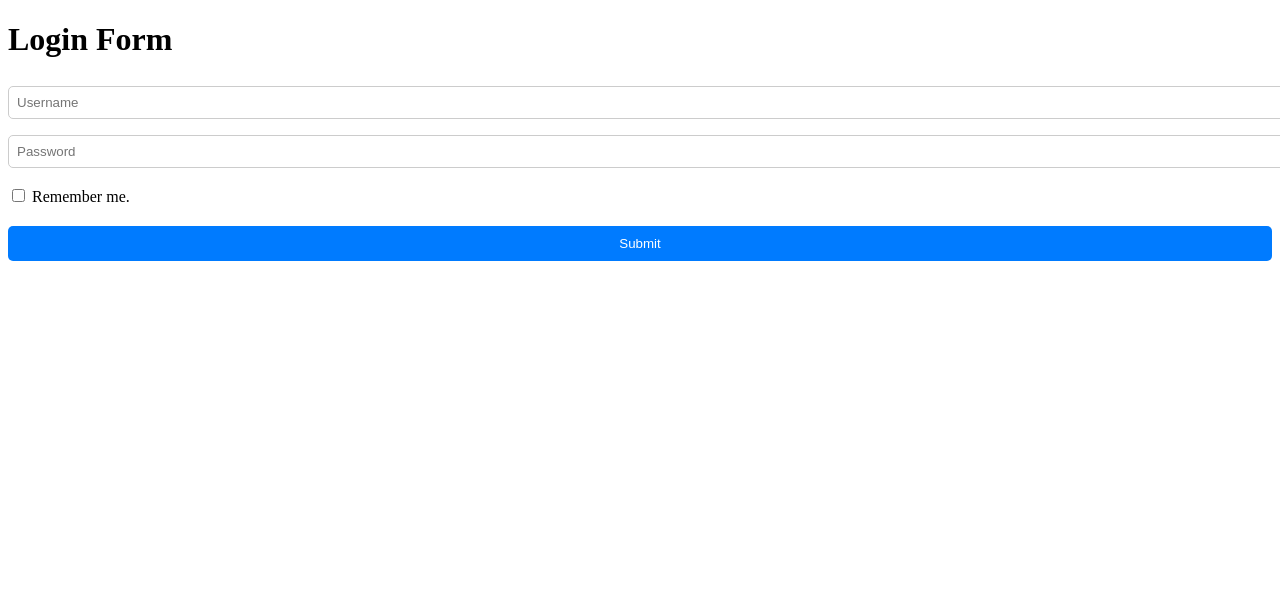
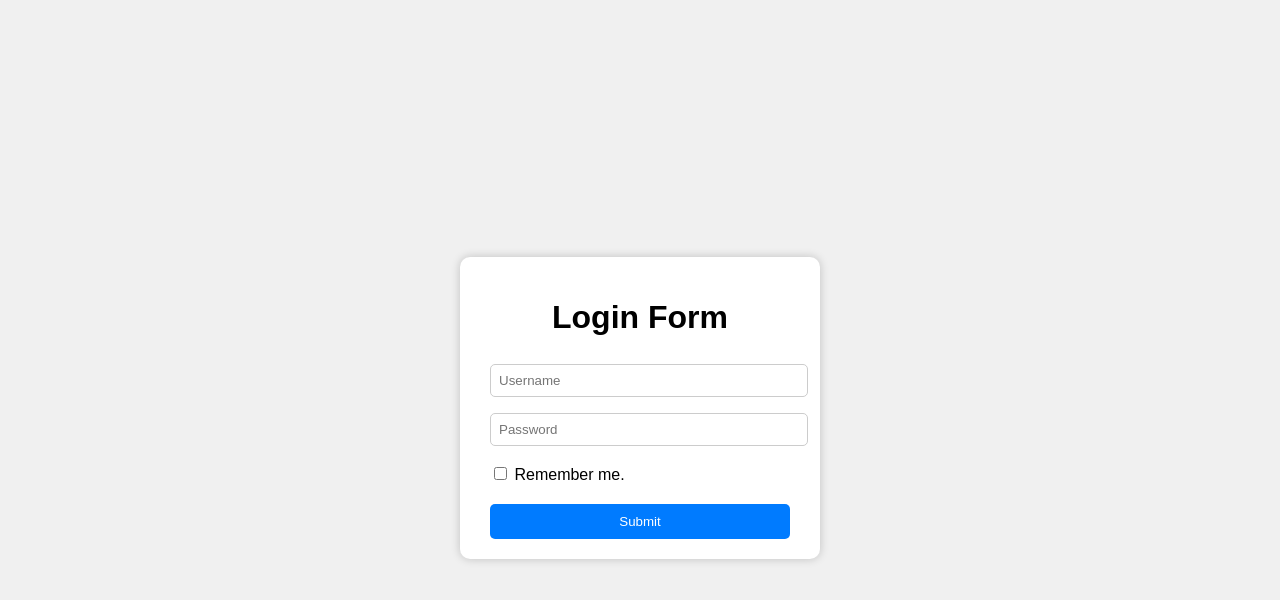
Before and after one commit to acciojob/remember-me-login-form-Abhishekyadav3824, a website: page main.html in a window 1280 px wide. Drawn offline with Linux system fonts and the light colour scheme.

Commit message:
created a submission

```diff
--- a/main.html
+++ b/main.html
@@ -1,29 +1,25 @@
 <!DOCTYPE html>
-
-<html>
-
+<html lang="en">
 <head>
-	<link rel="stylesheet" href="styles.css">
+  <meta charset="UTF-8" />
+  <title>Login Form</title>
+  <link rel="stylesheet" href="styles.css" />
 </head>
-
 <body>
-	<!-- the entire body must be written by student -->
-	<div class="container">
+  <div class="container">
     <h1>Login Form</h1>
     <form id="loginForm">
-      <input type="text" id="username" placeholder="Username" required>
-      <input type="password" id="password" placeholder="Password" required>
+      <input type="text" id="username" placeholder="Username" required />
+      <input type="password" id="password" placeholder="Password" required />
       <div class="checkbox-container">
-        <input type="checkbox" id="checkbox">
+        <input type="checkbox" id="checkbox" />
         <label for="checkbox">Remember me.</label>
       </div>
-      <input type="submit" id="submit" value="Submit">
+      <input type="submit" id="submit" value="Submit" />
     </form>
     <button id="existing">Login as existing user</button>
   </div>
-    <script type="text/javascript" src="./script.js">
-</script>
 
+  <script src="script.js"></script>
 </body>
-
 </html>
--- a/styles.css
+++ b/styles.css
@@ -1,4 +1,4 @@
-/*  your css code here. If applicable */
+body {
   font-family: Arial, sans-serif;
   display: flex;
   height: 100vh;
@@ -6,6 +6,7 @@
   align-items: center;
   background: #f0f0f0;
 }
+
 .container {
   background: #fff;
   padding: 20px 30px;
@@ -14,21 +15,27 @@
   width: 300px;
   text-align: center;
 }
+
 h1 {
   margin-bottom: 20px;
 }
-    input[type="text"], input[type="password"] {
+
+input[type="text"],
+input[type="password"] {
   width: 100%;
   padding: 8px;
   margin: 8px 0;
   border: 1px solid #ccc;
   border-radius: 5px;
 }
+
 .checkbox-container {
   text-align: left;
   margin: 10px 0;
 }
-    input[type="submit"], button {
+
+input[type="submit"],
+button {
   background: #007bff;
   color: #fff;
   border: none;
@@ -38,13 +45,17 @@
   border-radius: 5px;
   width: 100%;
 }
-    input[type="submit"]:hover, button:hover {
+
+input[type="submit"]:hover,
+button:hover {
   background: #0056b3;
 }
+
 #existing {
   display: none; /* hidden initially */
   background: #28a745;
 }
+
 #existing:hover {
   background: #1e7e34;
 }
```
Also changed, not shown: script.js (+4 -5 lines). Lines whose indentation alone changed are shown as unchanged.
